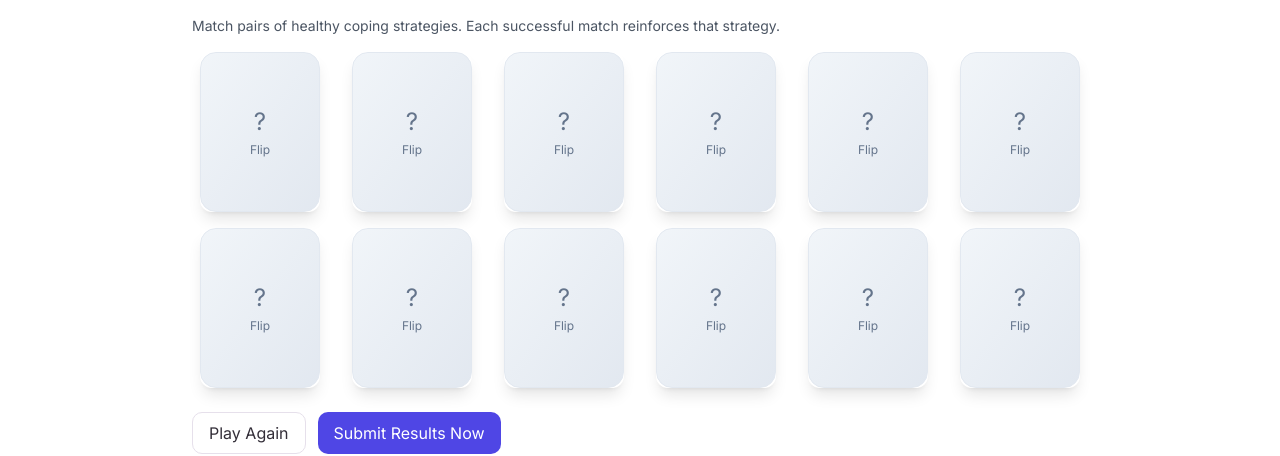
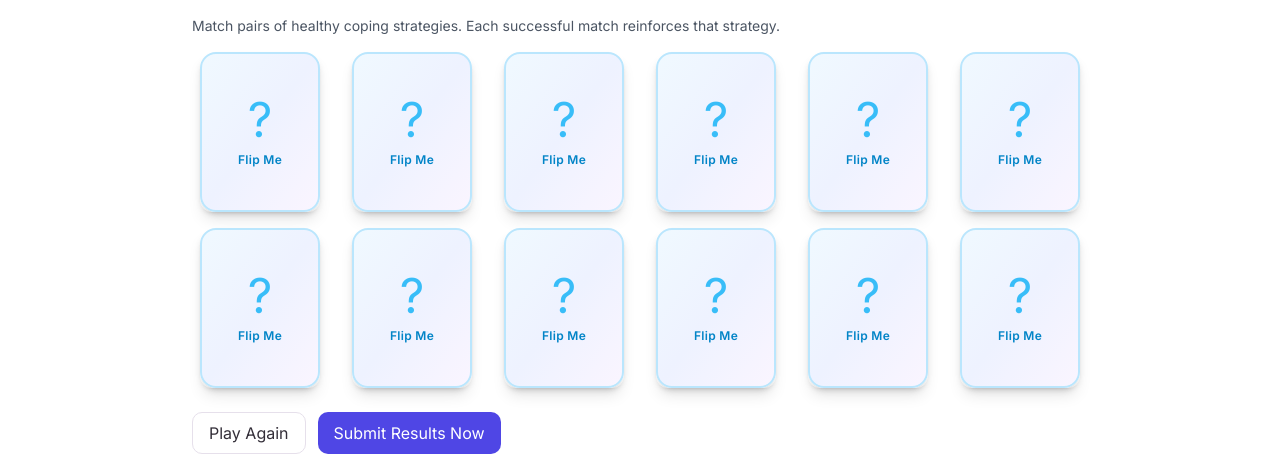
Before and after one commit to ibrahgraphix/FlameCounselling, a React (Vite) app in the folder Frontend/: page /gamezone/mind-matching in a window 1280 px wide. Shown: the part 181-637 px from the top of the page. Built offline with nearby package versions, Linux system fonts and the light colour scheme; no server answers.

Commit message:
Card style

```diff
--- a/Frontend/src/pages/user/games/GameOverModal.tsx
+++ b/Frontend/src/pages/user/games/GameOverModal.tsx
@@ -126,7 +126,7 @@ const GameOverModal: React.FC<Props> = ({
             disabled={submitting}
             className="px-4 py-2 rounded-md bg-gradient-to-r from-sky-500 to-indigo-600 text-white"
           >
-            {submitting ? "Sending..." : "Submit & Log Mood"}
+            {submitting ? "Sending..." : "Submit"}
           </button>
         </div>
       </div>
--- a/Frontend/src/pages/user/games/MemoryCard.tsx
+++ b/Frontend/src/pages/user/games/MemoryCard.tsx
@@ -26,7 +26,6 @@ const MemoryCard: React.FC<MemoryCardProps> = ({
     width: "120px",
     height: "160px",
   };
-
   // inner rotates
   const innerStyle: React.CSSProperties = {
     position: "relative",
@@ -36,7 +35,6 @@ const MemoryCard: React.FC<MemoryCardProps> = ({
     transformStyle: "preserve-3d",
     transform: flipped || matched ? "rotateY(180deg)" : "rotateY(0deg)",
   };
-
   const faceCommon: React.CSSProperties = {
     position: "absolute",
     inset: 0,
@@ -47,19 +45,16 @@ const MemoryCard: React.FC<MemoryCardProps> = ({
     alignItems: "center",
     justifyContent: "center",
   };
-
   const frontStyle: React.CSSProperties = {
     ...faceCommon,
     transform: "rotateY(0deg)",
   };
-
   const backStyle: React.CSSProperties = {
     ...faceCommon,
     transform: "rotateY(180deg)",
     padding: 12,
     boxSizing: "border-box",
   };
-
   return (
     <button
       onClick={onClick}
@@ -73,29 +68,28 @@ const MemoryCard: React.FC<MemoryCardProps> = ({
       style={containerStyle}
     >
       <div style={innerStyle}>
-        {/* FRONT (face-down) - still looks like a card but subtle */}
+        {/* FRONT (face-down) - styled like a real card back with theme gradient */}
         <div
           style={frontStyle}
-          className="bg-gradient-to-br from-slate-100 to-slate-200 dark:from-gray-800 dark:to-gray-700 border border-slate-200 dark:border-gray-700"
+          className="bg-gradient-to-br from-sky-50 via-indigo-50 to-purple-50 dark:from-slate-800 dark:via-slate-700 dark:to-slate-900 border-2 border-sky-200 dark:border-slate-600 shadow-md"
         >
-          <div className="flex flex-col items-center justify-center select-none">
-            <div className="text-2xl mb-1 text-slate-500 dark:text-slate-300">
+          <div className="flex flex-col items-center justify-center select-none p-3">
+            <div className="text-5xl mb-2 text-sky-400 dark:text-sky-300">
               ?
             </div>
-            <div className="text-xs text-slate-500 dark:text-slate-400">
-              Flip
+            <div className="text-xs font-semibold text-sky-600 dark:text-sky-300 tracking-wide">
+              Flip Me
             </div>
           </div>
         </div>
-
         {/* BACK (face-up) - full card content */}
         <div
           style={backStyle}
           className={clsx(
-            "border",
+            "border-2",
             matched
               ? "border-green-300 dark:border-green-700"
-              : "border-slate-200 dark:border-gray-700",
+              : "border-sky-200 dark:border-slate-600",
             matched
               ? "bg-green-50 dark:bg-green-900/20"
               : "bg-white dark:bg-slate-800"
```
